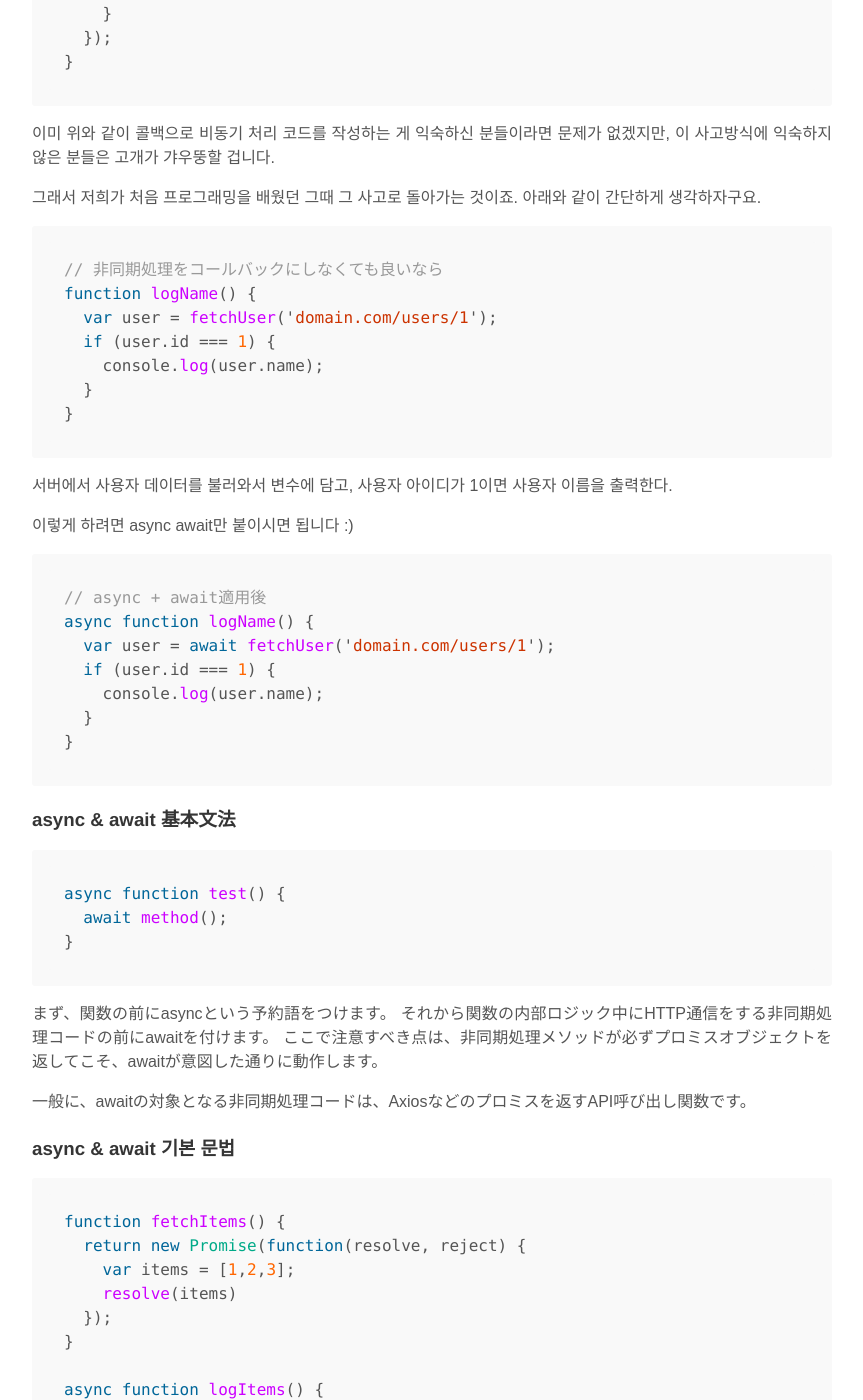
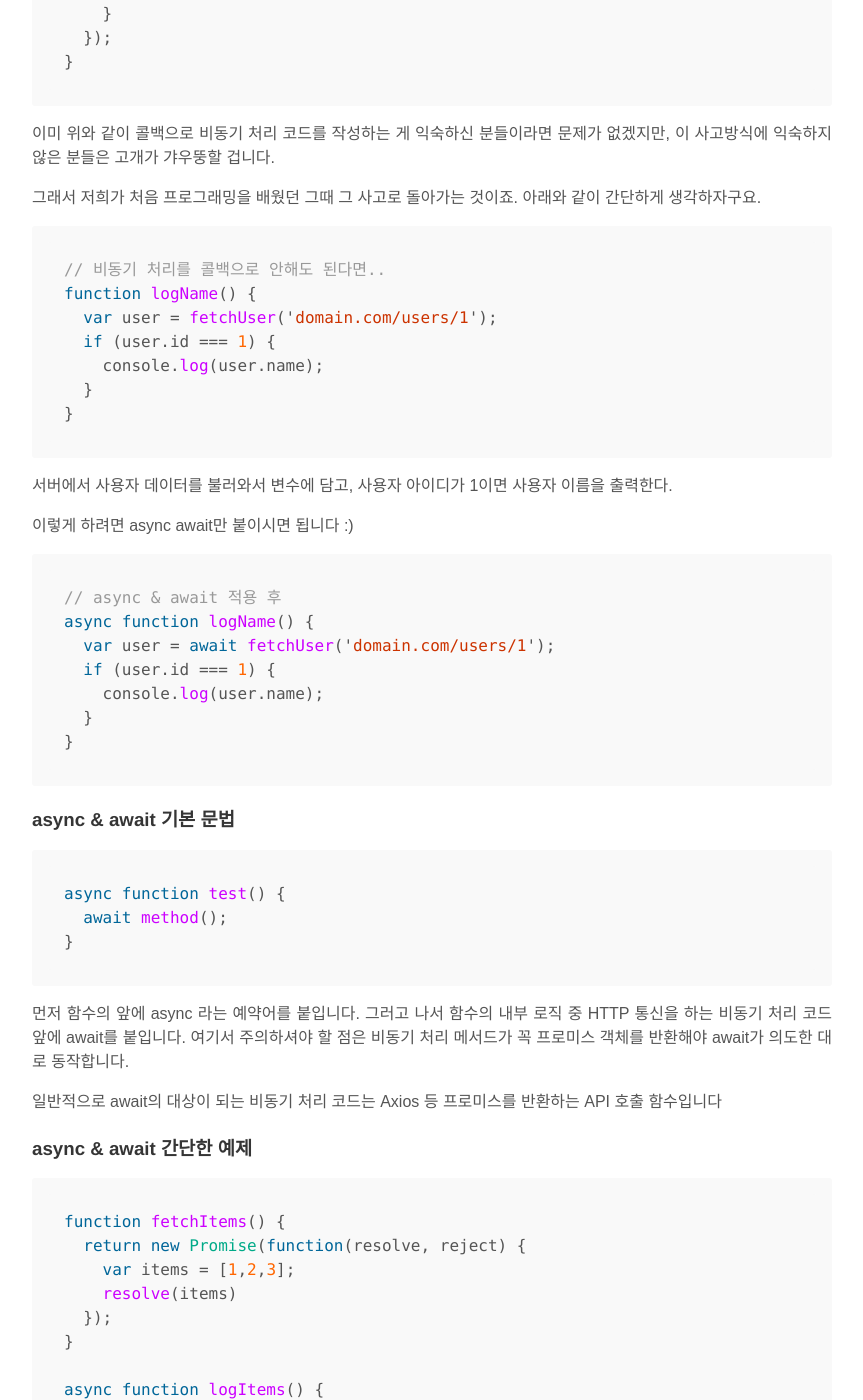
Before and after one commit to fure0/fure0.github.io, a Jekyll site: the page built from _posts/2022-01-19-async-await-jp.md, in a window 1280 px wide and 1400 px high, scrolled down 1570 px. Shown: the whole window, without its empty margins (208-1071 px from the left). Built offline with Jekyll 4.4.1, drawn with Linux system fonts in a browser that asks for light colours; some of the changed text lies outside the part shown.

Commit message:
깃헙 블로그 포스트 추가

````diff
--- a/_posts/2022-01-19-async-await-jp.md
+++ b/_posts/2022-01-19-async-await-jp.md
@@ -50,7 +50,7 @@ function logName() {
 여기서 fetchUser()라고 하는 코드는 서버에서 데이터를 받아오는 HTTP 통신 코드라고 가정했습니다. 일반적으로 자바스크립트의 비동기 처리 코드는 아래와 같이 콜백을 사용해야지 코드의 실행 순서를 보장받을 수 있죠.
 ```javascript
 function logName() {
-  // 下のuser変数は、上記のコードと比較するためにわざわざ残しておきました。
+  // 아래의 user 변수는 위의 코드와 비교하기 위해 일부러 남겨놓았습니다.
   var user = fetchUser('domain.com/users/1', function(user) {
     if (user.id === 1) {
       console.log(user.name);
@@ -63,7 +63,7 @@ function logName() {
 그래서 저희가 처음 프로그래밍을 배웠던 그때 그 사고로 돌아가는 것이죠. 아래와 같이 간단하게 생각하자구요.
 
 ```javascript
-// 非同期処理をコールバックにしなくても良いなら
+// 비동기 처리를 콜백으로 안해도 된다면..
 function logName() {
   var user = fetchUser('domain.com/users/1');
   if (user.id === 1) {
@@ -75,7 +75,7 @@ function logName() {
 
 이렇게 하려면 async await만 붙이시면 됩니다 :)
 ```javascript
-// async + await適用後
+// async & await 적용 후
 async function logName() {
   var user = await fetchUser('domain.com/users/1');
   if (user.id === 1) {
@@ -84,7 +84,7 @@ async function logName() {
 }
 ```
 
-### async & await 基本文法
+### async & await 기본 문법
 
 ```javascript
 async function test() {
@@ -92,11 +92,11 @@ async function test() {
 }
 ```
 
-まず、関数の前にasyncという予約語をつけます。 それから関数の内部ロジック中にHTTP通信をする非同期処理コードの前にawaitを付けます。 ここで注意すべき点は、非同期処理メソッドが必ずプロミスオブジェクトを返してこそ、awaitが意図した通りに動作します。
+먼저 함수의 앞에 async 라는 예약어를 붙입니다. 그러고 나서 함수의 내부 로직 중 HTTP 통신을 하는 비동기 처리 코드 앞에 await를 붙입니다. 여기서 주의하셔야 할 점은 비동기 처리 메서드가 꼭 프로미스 객체를 반환해야 await가 의도한 대로 동작합니다.
 
-一般に、awaitの対象となる非同期処理コードは、Axiosなどのプロミスを返すAPI呼び出し関数です。
+일반적으로 await의 대상이 되는 비동기 처리 코드는 Axios 등 프로미스를 반환하는 API 호출 함수입니다
 
-### async & await 기본 문법
+### async & await 간단한 예제
 
 ```javascript
 function fetchItems() {
````
Also changed, not shown: other parts of _posts/2022-01-19-async-await-jp.md (+1 -1 lines), _posts/2022-01-23-http-status-code.md (+1 -1 lines), _posts/2022-01-26-https.md (added, +112 -0 lines).
